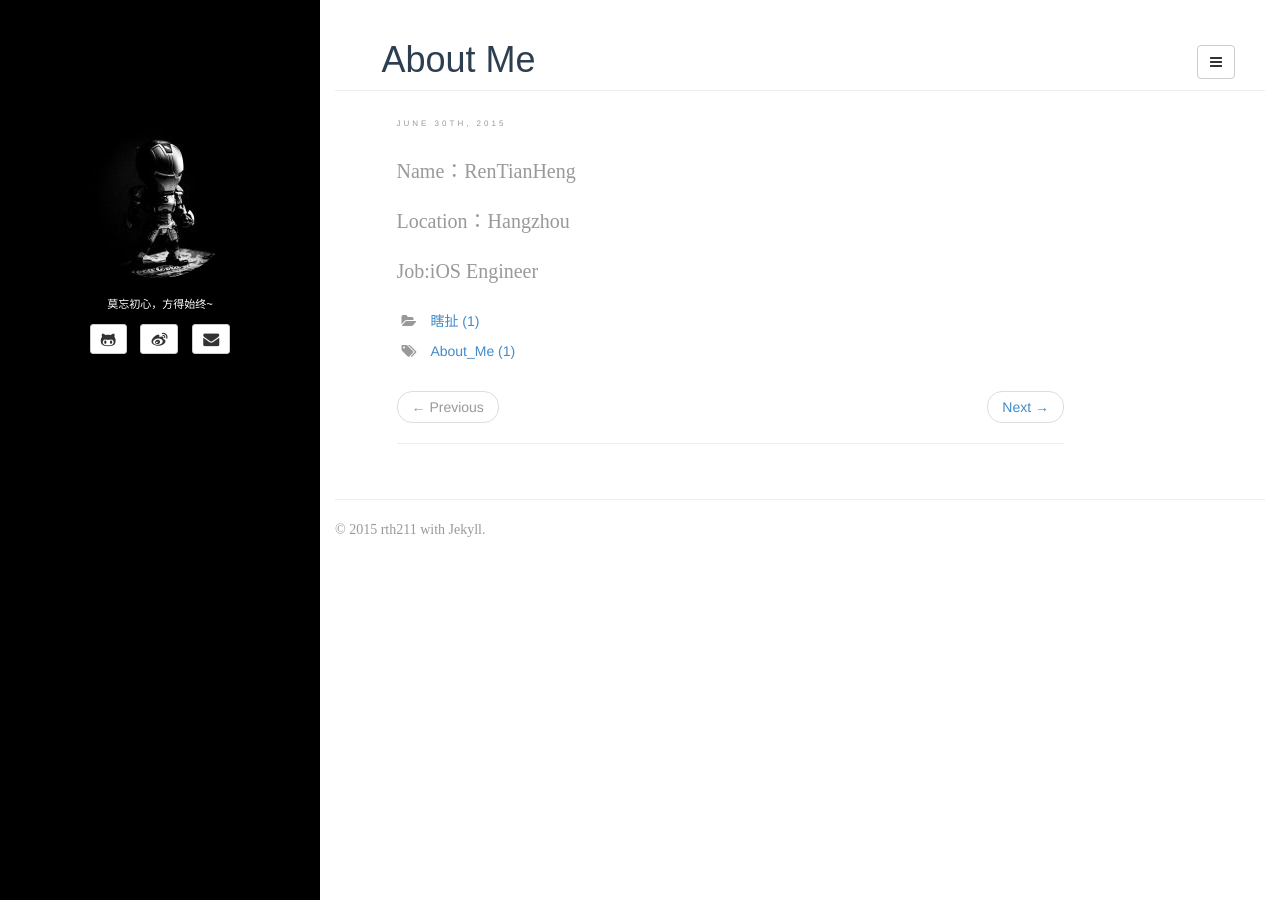
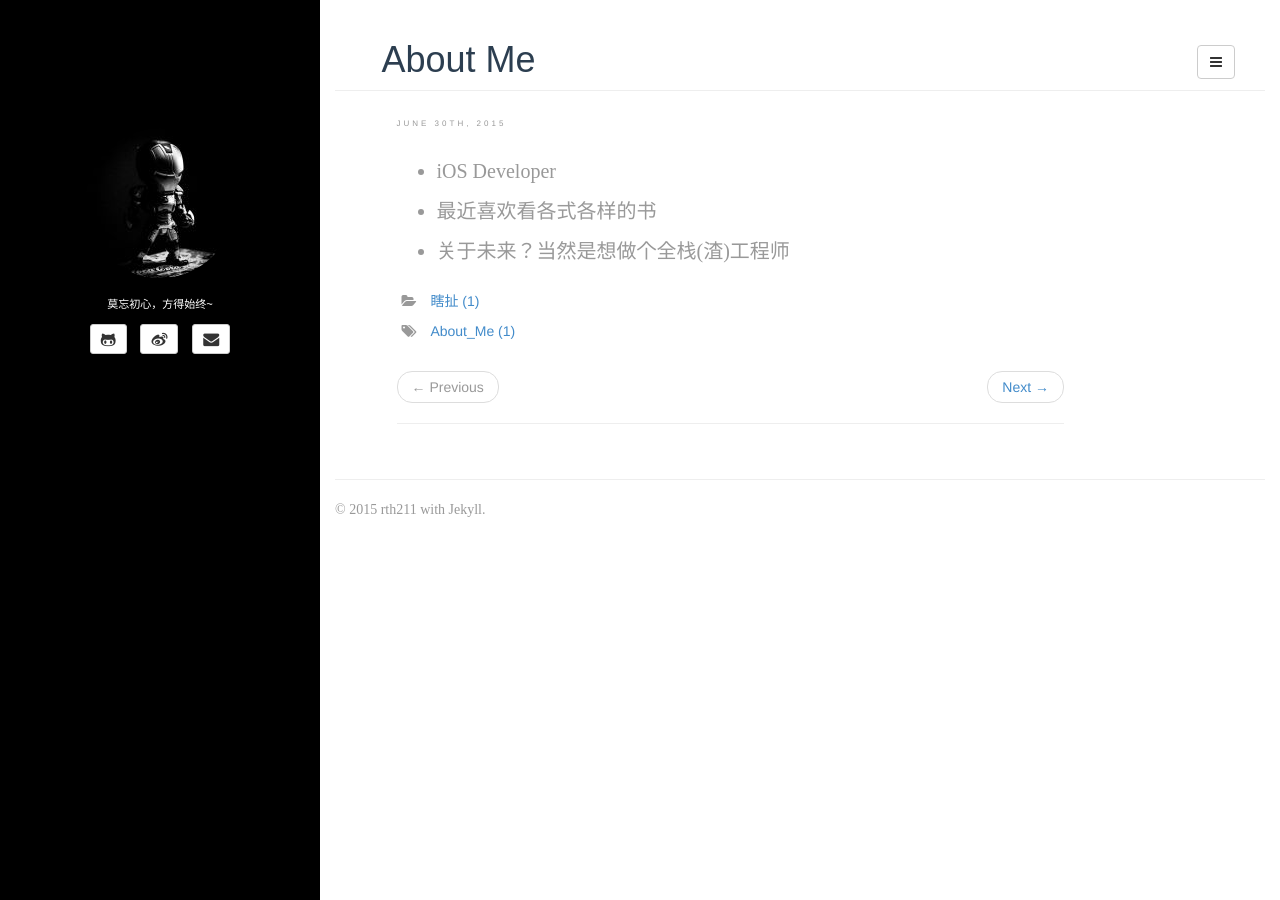
Before and after one commit to rth211/rth211.github.io, a Jekyll site: the page built from _posts/2015.06/2015-06-30-AboutMe.md, in a window 1280 px wide. Built offline with Jekyll 4.4.1, drawn with Linux system fonts in a browser that asks for light colours; comment, search, counter and statistics services are not loaded.

Commit message:
修改个人介绍

```diff
--- a/_posts/2015.06/2015-06-30-AboutMe.md
+++ b/_posts/2015.06/2015-06-30-AboutMe.md
@@ -6,8 +6,6 @@ category: 瞎扯
 tags: About_Me
 ---
 
-Name：RenTianHeng
-
-Location：Hangzhou
-
-Job:iOS Engineer
+* iOS Developer
+* 最近喜欢看各式各样的书
+* 关于未来？当然是想做个全栈(渣)工程师
```
